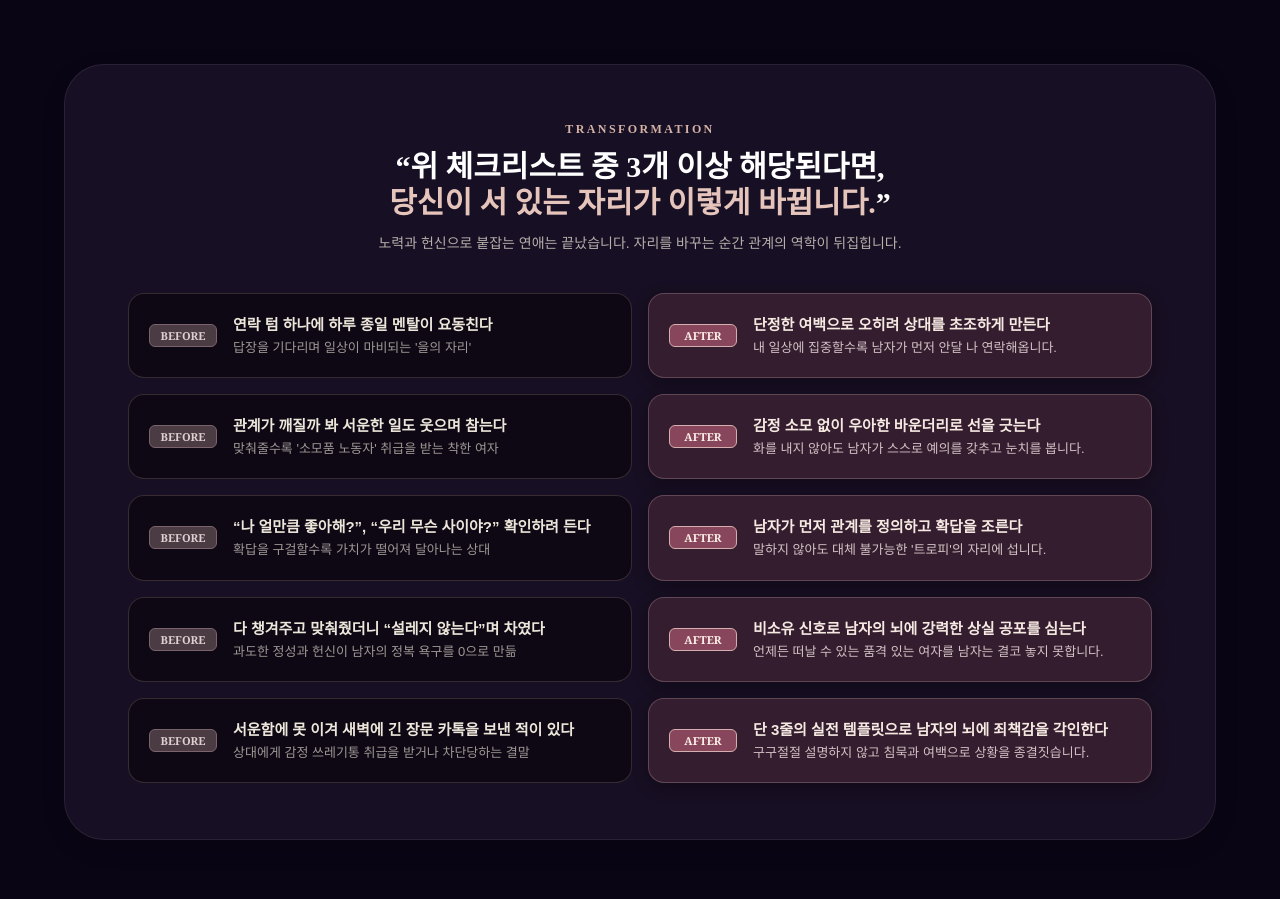
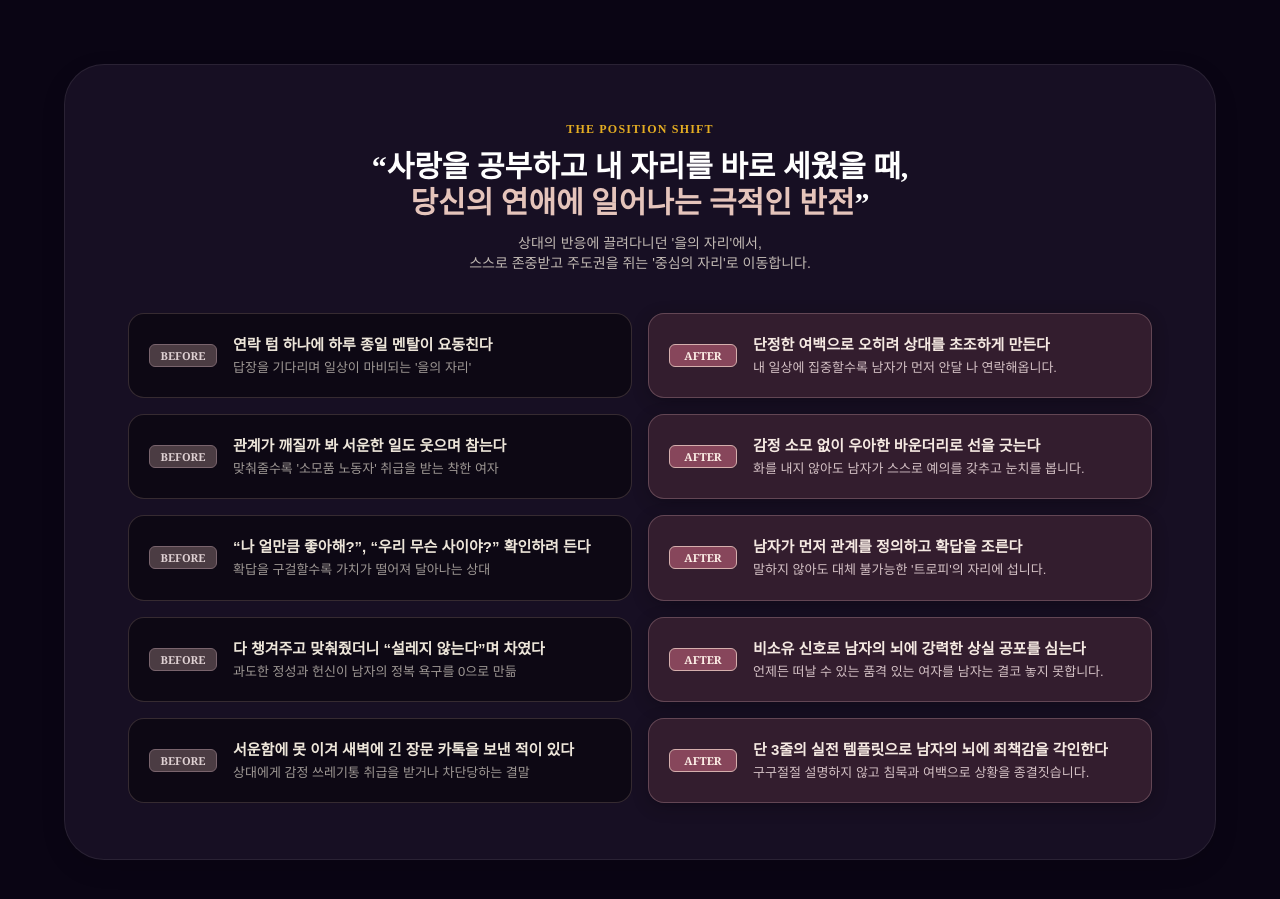
Before and after one commit to woolbo100/buzasun, a Next.js app: page /reports/love-secret in a window 1280 px wide. Shown: the part 5540-6439 px from the top of the page. Built offline with nearby package versions, Linux system fonts and the light colour scheme; no server answers; the database is empty.

Commit message:
style(love-secret): update Before & After header to THE POSITION SHIFT

```diff
--- a/app/reports/love-secret/page.tsx
+++ b/app/reports/love-secret/page.tsx
@@ -619,16 +619,17 @@ export default function LoveSecretEbookPage() {
                     boxShadow: '0 12px 40px rgba(186, 141, 126, 0.15)'
                   }}
                 >
-                  <div className="max-w-3xl mx-auto px-4 text-center mb-10 space-y-3 break-keep">
-                    <span className="text-[#D4B2A7] font-elegant text-xs font-semibold tracking-[0.2em] uppercase block">
-                      TRANSFORMATION
+                  <div className="max-w-2xl mx-auto px-4 text-center mb-10 space-y-3 break-keep">
+                    <span className="text-amber-400/90 font-elegant text-xs font-semibold tracking-widest uppercase block">
+                      THE POSITION SHIFT
                     </span>
                     <h3 className="text-2xl md:text-3xl font-elegant font-bold text-white leading-[1.45]">
-                      &ldquo;위 체크리스트 중 3개 이상 해당된다면,<br />
-                      <span className="text-[#E5C4BB]">당신이 서 있는 자리가 이렇게 바뀝니다.</span>&rdquo;
+                      &ldquo;사랑을 공부하고 내 자리를 바로 세웠을 때,<br />
+                      <span className="text-[#E5C4BB]">당신의 연애에 일어나는 극적인 반전</span>&rdquo;
                     </h3>
-                    <p className="text-[#EDE6DA]/75 text-xs md:text-sm font-light leading-[1.8]">
-                      노력과 헌신으로 붙잡는 연애는 끝났습니다. 자리를 바꾸는 순간 관계의 역학이 뒤집힙니다.
+                    <p className="text-[#EDE6DA]/80 text-xs md:text-sm font-light leading-relaxed">
+                      상대의 반응에 끌려다니던 &apos;을의 자리&apos;에서,<br className="hidden md:inline" />
+                      스스로 존중받고 주도권을 쥐는 &apos;중심의 자리&apos;로 이동합니다.
                     </p>
                   </div>
 
```
